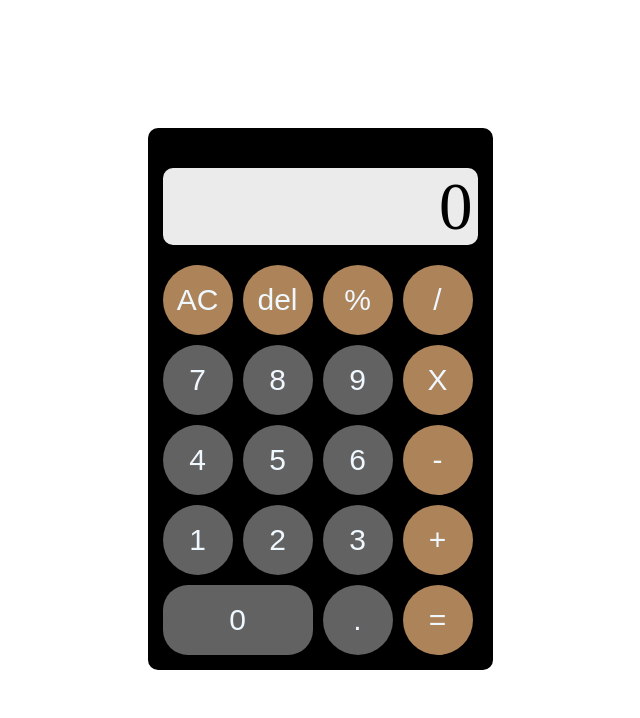
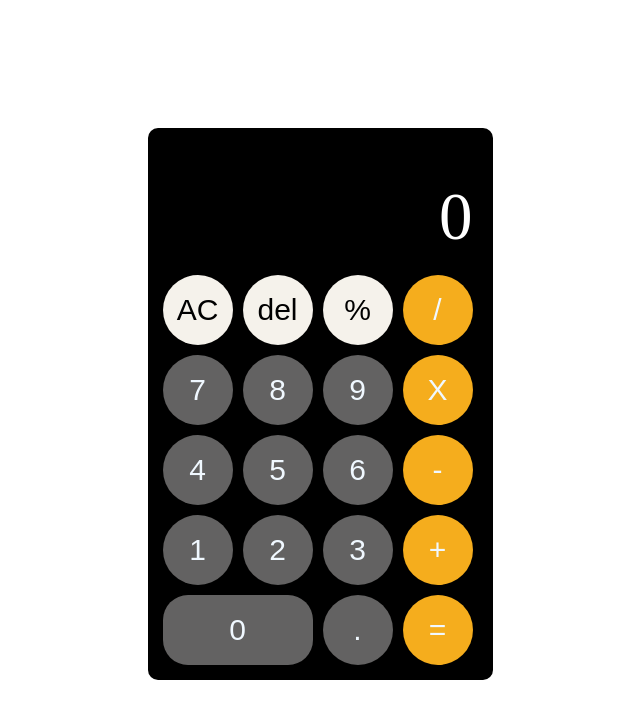
Before and after one commit to Ajith-NM/Odin_Calculator, a plain HTML site: page index.html in a window 1280 px wide. Shown: the whole page, without its empty margins (320-960 px from the left). Drawn offline with Linux system fonts and the light colour scheme.

Commit message:
change UI

```diff
--- a/index.html
+++ b/index.html
@@ -12,9 +12,9 @@
     <div class="container">
         <div class="screen" id="result"></div>
         <div class="keys">
-            <button class="sp-key" onclick="reset()">AC</button>
-            <button class="sp-key" onclick="getdelete()">del</button>
-            <button class="sp-key" onclick="display('%')">%</button>
+            <button class="sp-key special" onclick="reset()">AC</button>
+            <button class="sp-key special" onclick="getdelete()">del</button>
+            <button class="sp-key special" onclick="display('%')">%</button>
             <button class="sp-key" onclick="display('/')">/</button>
 
             <button onclick="display(7)">7</button>
--- a/style.css
+++ b/style.css
@@ -10,7 +10,7 @@
     width: fit-content;
     margin: 10% auto;
     position: relative;
-    padding: 30px 15px 15px 15px;
+    padding: 40px 15px 15px 15px;
     border-radius: 10px;
 }
 
@@ -20,7 +20,8 @@
     width:315px;
     font-size: 67px;
     overflow: hidden;
-   background-color:#ebebeb;
+    /* background-color:#f5f2eb; */
+    color: white;
     border-radius: 10px;
     padding: 0 5px;
 
@@ -42,8 +43,8 @@ button {
     border: none;
     outline: none;
 }
-button:hover{
-    background-color: #adadac;
+button:hover,.sp-key.special:hover{
+    background-color: #d1d0cd;
 }
 .special-keys {
     display: grid;
@@ -57,8 +58,12 @@ button:hover{
 }
 
 .sp-key {
-    background-color: #ad845a;
+    background-color: #f5ad1d;
+}
+.sp-key.special{
+    background-color:#f5f2eb;
+    color: black;
 }
 .sp-key:hover{
-    background-color: #e6a463;
+    background-color:#e6781e;
 }
```
